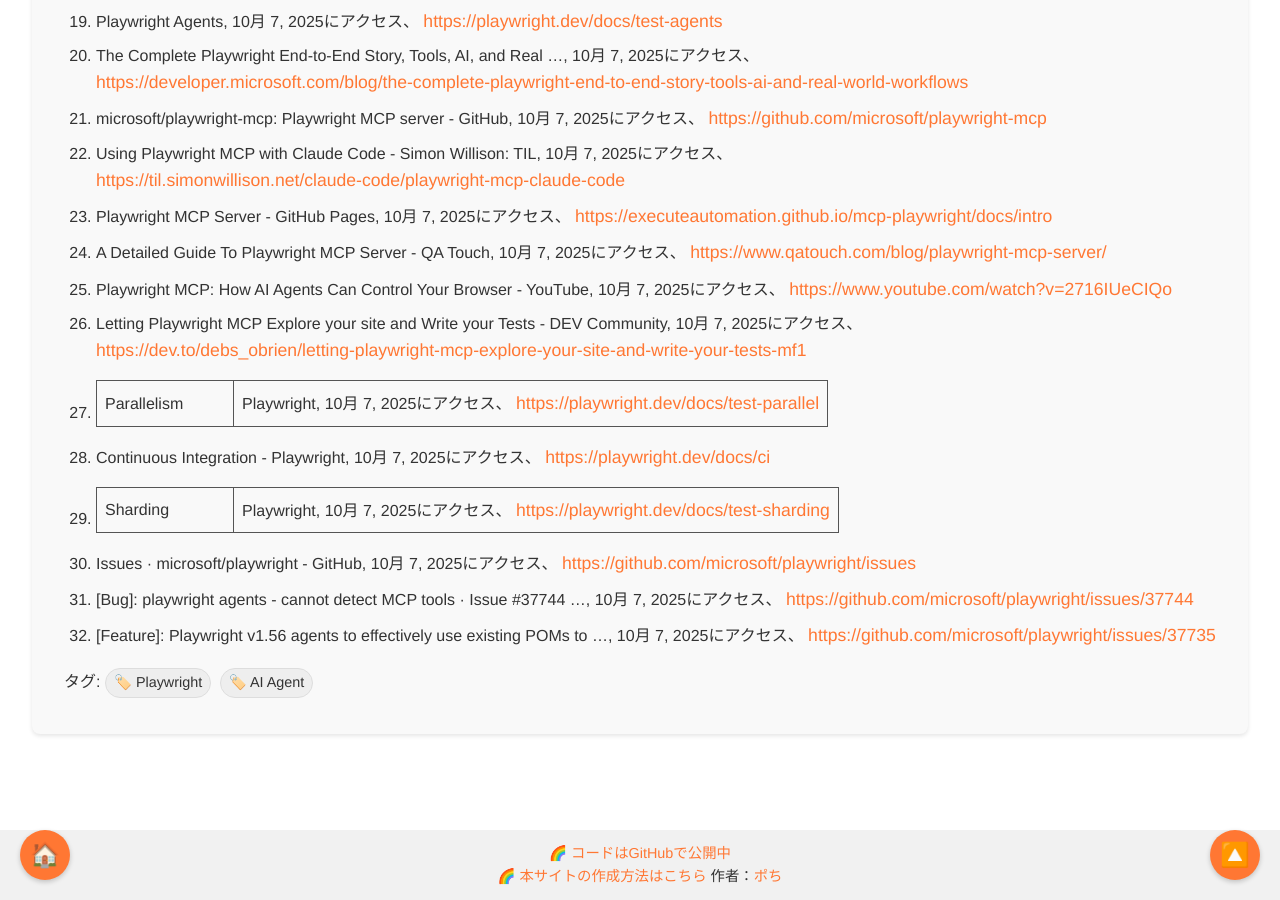
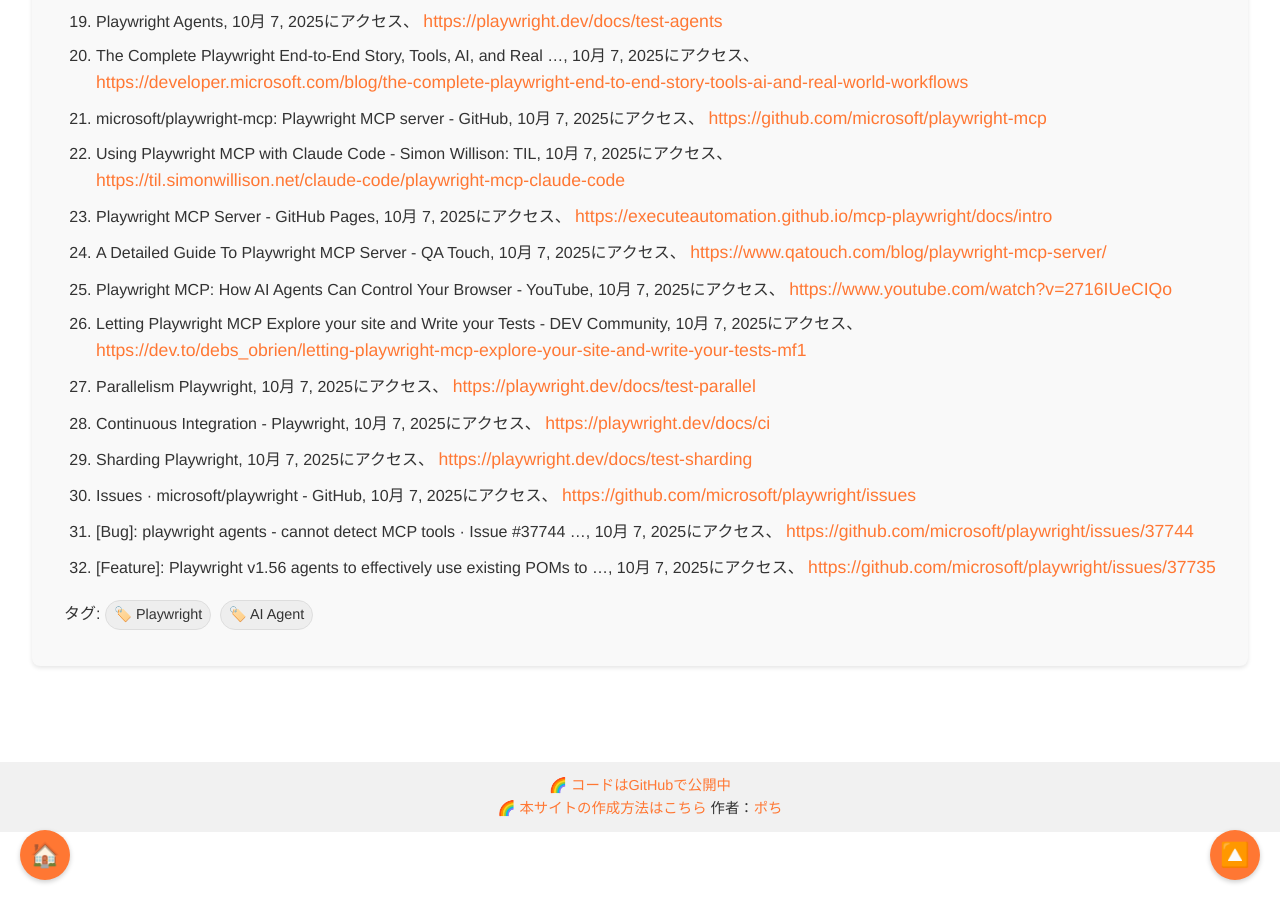
Before and after one commit to aegisfleet/share-deepresearch, a Jekyll site: the page built from _topics/playwright-agents/index.md, in a window 1280 px wide and 900 px high, scrolled down 11811 px. Built offline with Jekyll 4.4.1, drawn with Linux system fonts in a browser that asks for light colours.

Commit message:
Auto update files

```diff
--- a/_topics/playwright-agents/index.md
+++ b/_topics/playwright-agents/index.md
@@ -271,9 +271,9 @@ Playwright Agentsの採用を検討する際には、プロジェクトの特性
 24. A Detailed Guide To Playwright MCP Server \- QA Touch, 10月 7, 2025にアクセス、 [https://www.qatouch.com/blog/playwright-mcp-server/](https://www.qatouch.com/blog/playwright-mcp-server/)
 25. Playwright MCP: How AI Agents Can Control Your Browser \- YouTube, 10月 7, 2025にアクセス、 [https://www.youtube.com/watch?v=2716IUeCIQo](https://www.youtube.com/watch?v=2716IUeCIQo)
 26. Letting Playwright MCP Explore your site and Write your Tests \- DEV Community, 10月 7, 2025にアクセス、 [https://dev.to/debs\_obrien/letting-playwright-mcp-explore-your-site-and-write-your-tests-mf1](https://dev.to/debs_obrien/letting-playwright-mcp-explore-your-site-and-write-your-tests-mf1)
-27. Parallelism | Playwright, 10月 7, 2025にアクセス、 [https://playwright.dev/docs/test-parallel](https://playwright.dev/docs/test-parallel)
+27. Parallelism Playwright, 10月 7, 2025にアクセス、 [https://playwright.dev/docs/test-parallel](https://playwright.dev/docs/test-parallel)
 28. Continuous Integration \- Playwright, 10月 7, 2025にアクセス、 [https://playwright.dev/docs/ci](https://playwright.dev/docs/ci)
-29. Sharding | Playwright, 10月 7, 2025にアクセス、 [https://playwright.dev/docs/test-sharding](https://playwright.dev/docs/test-sharding)
+29. Sharding Playwright, 10月 7, 2025にアクセス、 [https://playwright.dev/docs/test-sharding](https://playwright.dev/docs/test-sharding)
 30. Issues · microsoft/playwright \- GitHub, 10月 7, 2025にアクセス、 [https://github.com/microsoft/playwright/issues](https://github.com/microsoft/playwright/issues)
 31. \[Bug\]: playwright agents \- cannot detect MCP tools · Issue \#37744 ..., 10月 7, 2025にアクセス、 [https://github.com/microsoft/playwright/issues/37744](https://github.com/microsoft/playwright/issues/37744)
 32. \[Feature\]: Playwright v1.56 agents to effectively use existing POMs to ..., 10月 7, 2025にアクセス、 [https://github.com/microsoft/playwright/issues/37735](https://github.com/microsoft/playwright/issues/37735)
```
